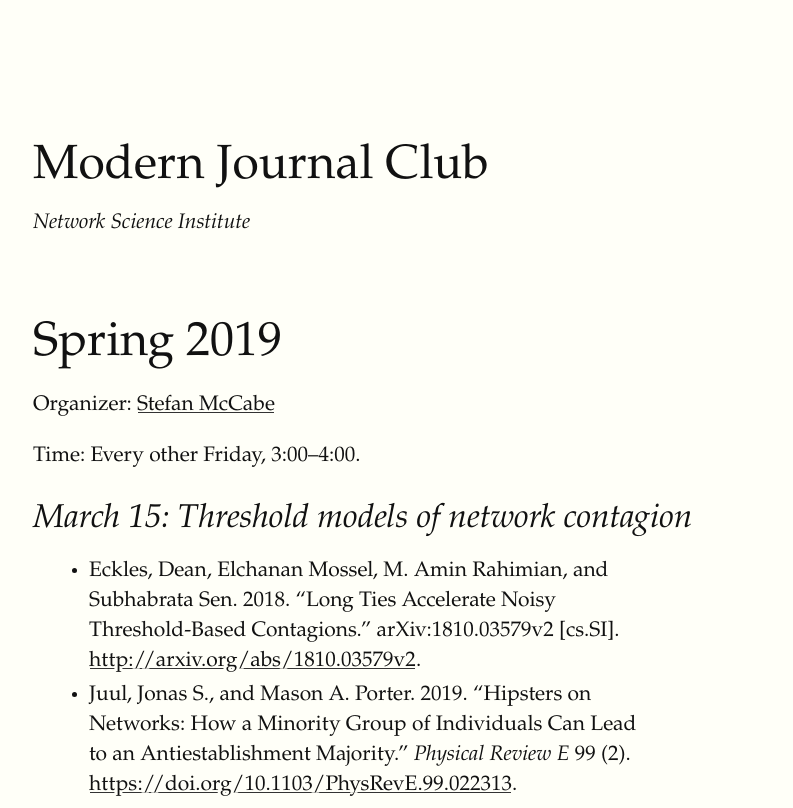
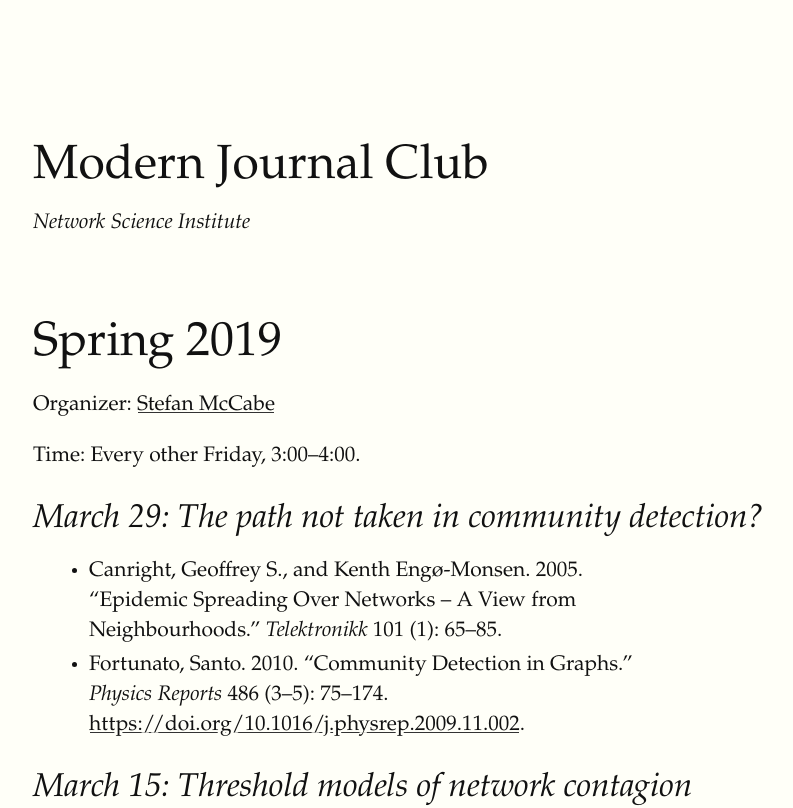
Before and after one commit to netsiphd/netsiphd.github.io, a plain HTML site: page journal_club.html in a window 1280 px wide. Shown: the top 808 px of the page, without its empty margins (127-920 px from the left). Drawn offline with Linux system fonts and the light colour scheme.

Commit message:
3/29 readings

```diff
--- a/journal_club.html
+++ b/journal_club.html
@@ -31,6 +31,13 @@
 <h1>Spring 2019</h1>
 <p>Organizer: <a href="http://sdmccabe.github.io">Stefan McCabe</a></p>
 <p>Time: Every other Friday, 3:00–4:00.</p>
+<section id="march-29-the-path-not-taken-in-community-detection" class="level2">
+<h2>March 29: The path not taken in community detection?</h2>
+<ul>
+<li>Canright, Geoffrey S., and Kenth Engø-Monsen. 2005. “Epidemic Spreading Over Networks – A View from Neighbourhoods.” <em>Telektronikk</em> 101 (1): 65–85.</li>
+<li>Fortunato, Santo. 2010. “Community Detection in Graphs.” <em>Physics Reports</em> 486 (3–5): 75–174. <a href="https://doi.org/10.1016/j.physrep.2009.11.002" class="uri">https://doi.org/10.1016/j.physrep.2009.11.002</a>.</li>
+</ul>
+</section>
 <section id="march-15-threshold-models-of-network-contagion" class="level2">
 <h2>March 15: Threshold models of network contagion</h2>
 <ul>
```
Also changed, not shown: 1 other file.
